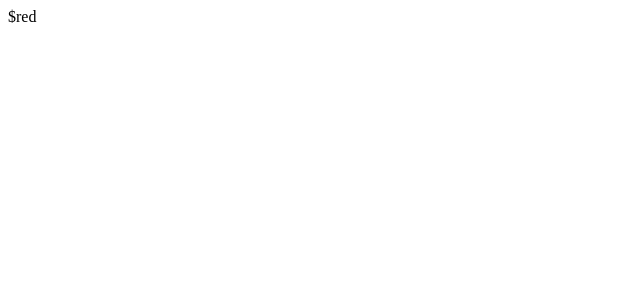
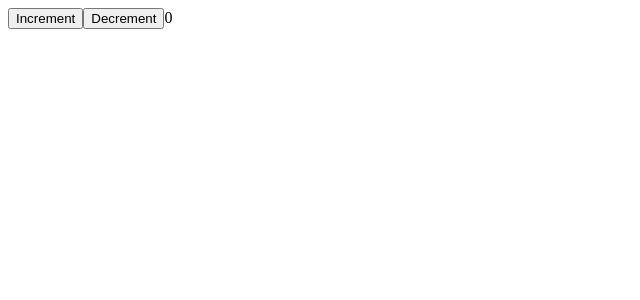
Before and after one commit to LanciWeb/ts-react-redux, a React (Create React App) app: page / in a window 1280 px wide. Shown: the top 300 px of the page, without its empty margins (0-640 px from the left). Built offline with nearby package versions, Linux system fonts and the light colour scheme.

Commit message:
added state

```diff
--- a/src/index.tsx
+++ b/src/index.tsx
@@ -4,8 +4,23 @@
   color?: string;
 }
 class App extends React.Component<AppProps> {
+  state = { counter: 0 };
+
+  onIncrement = (): void => {
+    this.setState({ counter: this.state.counter + 1 });
+  };
+  onDecrement = (): void => {
+    this.setState({ counter: this.state.counter - 1 });
+  };
+
   render() {
-    return <div>${this.props.color || 'hi there'}</div>;
+    return (
+      <div>
+        <button onClick={this.onIncrement}>Increment</button>
+        <button onClick={this.onDecrement}>Decrement</button>
+        {this.state.counter}
+      </div>
+    );
   }
 }
 
```
